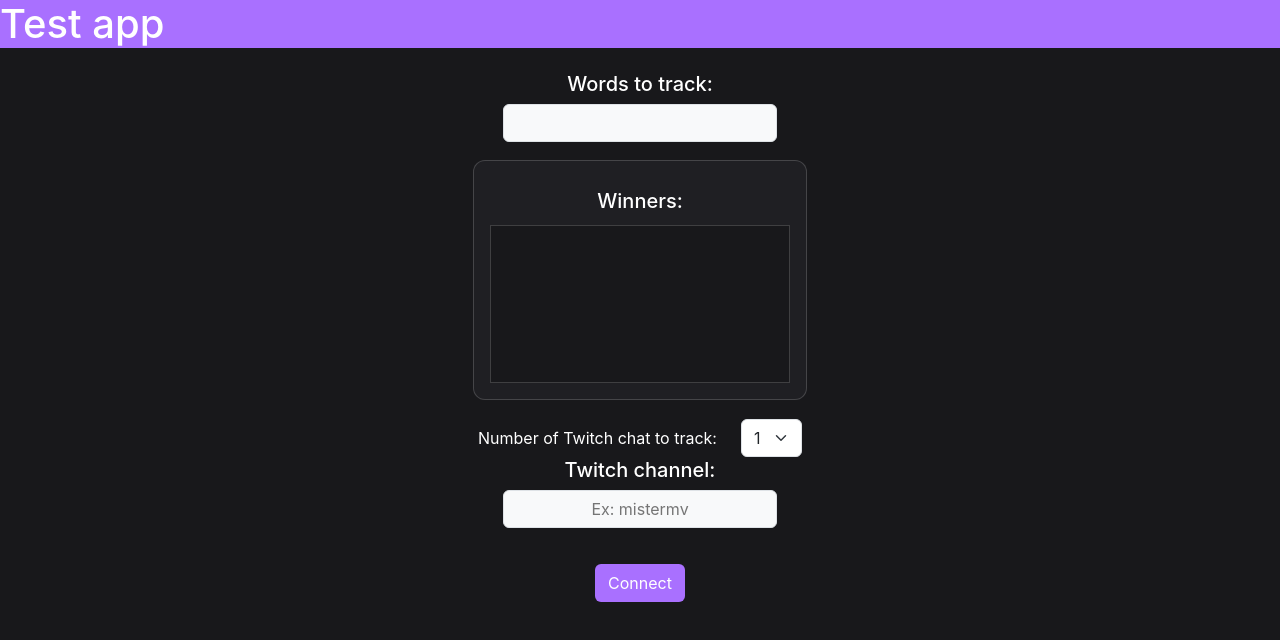
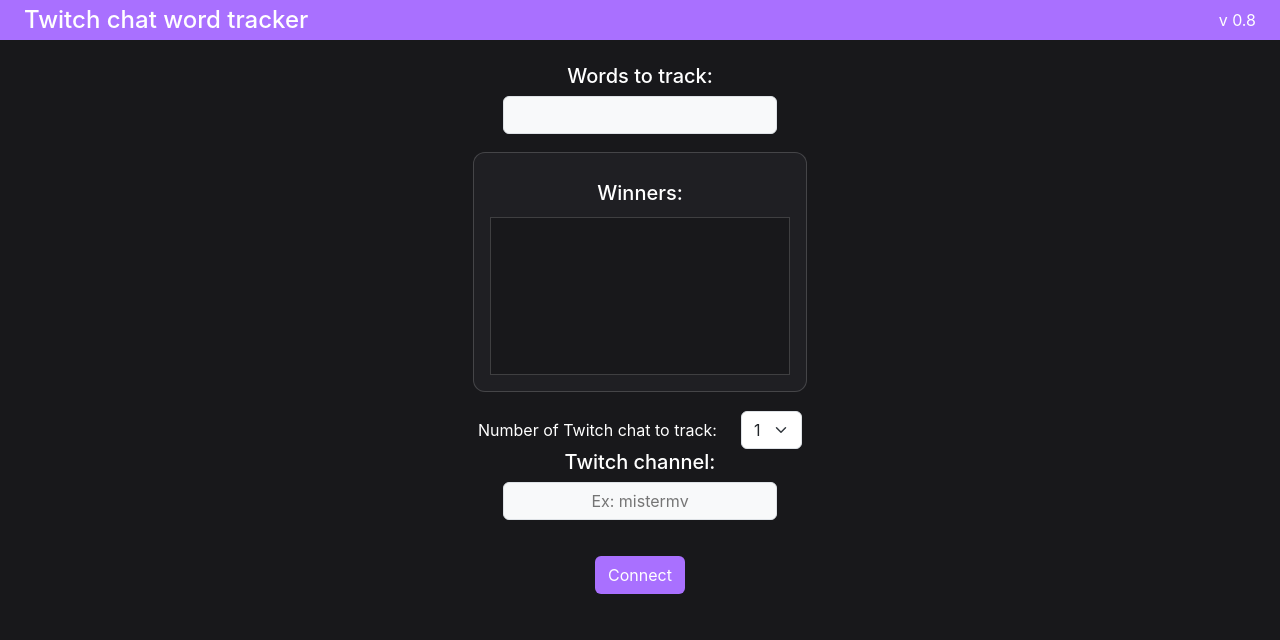
Before and after one commit to LFSchefer/chat-word-tracker, a React (Create React App) app: page / in a window 1280 px wide. Shown: the top 640 px of the page. Built offline with nearby package versions, Linux system fonts and the light colour scheme.

Commit message:
basic read me

```diff
--- a/src/components/Header.css
+++ b/src/components/Header.css
@@ -4,9 +4,17 @@
   position: sticky;
   top: 0;
   margin: 0;
+  min-height: fit-content;
 }
 
 header * {
   margin: 0;
   padding: 0;
 }
+
+.header {
+  padding: 0 24px;
+  display: flex;
+  align-items: center;
+  justify-content: space-between;
+}
--- a/src/components/Header.jsx
+++ b/src/components/Header.jsx
@@ -4,8 +4,9 @@
 export default function Header(props) {
 
   return (
-    <header className='mb-4'>
-      <h1>Test app</h1>
+    <header className='mb-4 header'>
+      <h4>Twitch chat word tracker</h4>
+      <p>v 0.8</p>
     </header>
   )
 }
```
Also changed, not shown: 1 other file (tests, documents, lock files or other folders).
